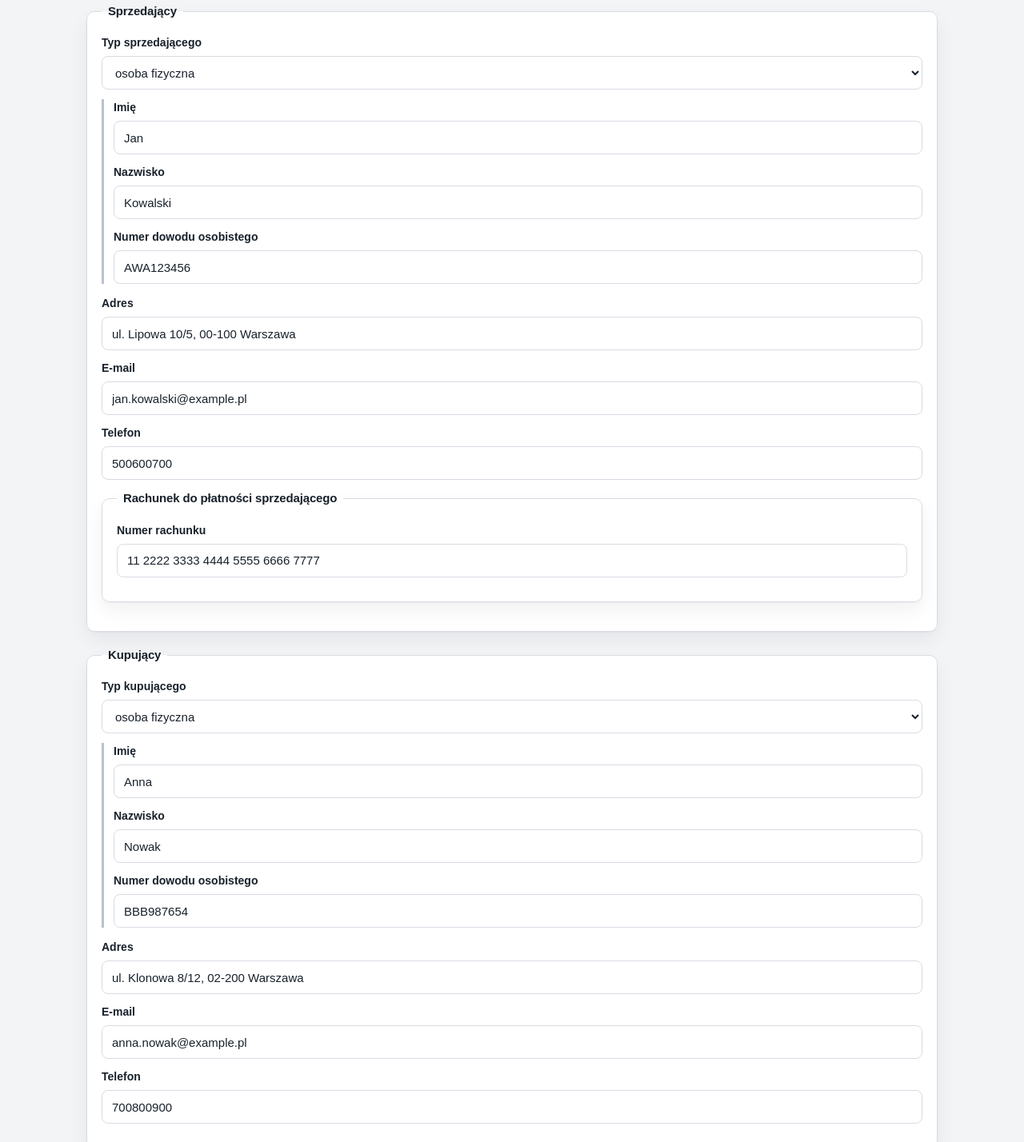
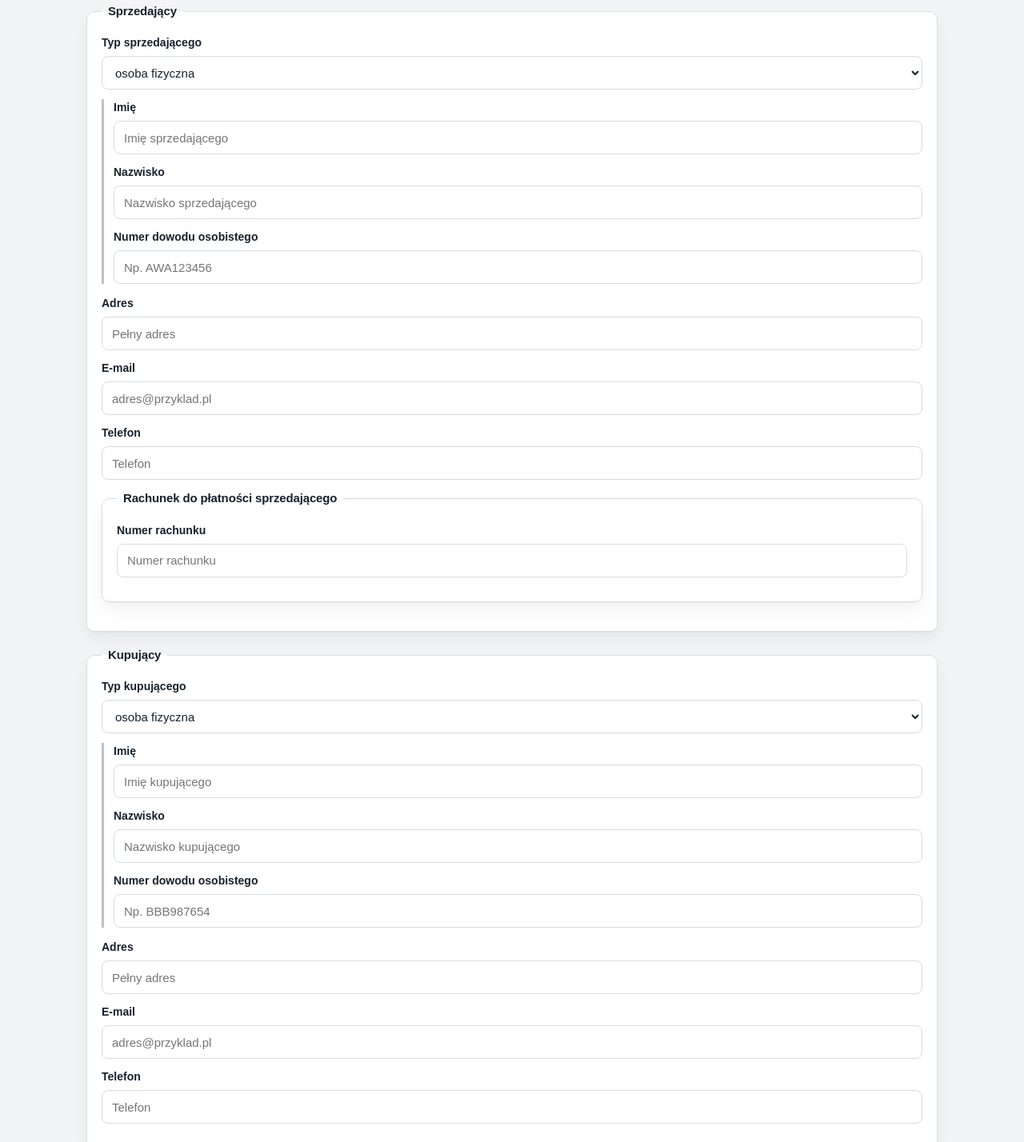
Before and after one commit to bartoszbykowski/securo-transaction-prototype, a plain HTML site: page index.html in a window 1280 px wide. Shown: the part 407-1835 px from the top of the page at 80% size. Drawn offline with Linux system fonts and the light colour scheme.

Commit message:
Usuń dane przykładowe z formularza

```diff
--- a/index.html
+++ b/index.html
@@ -346,17 +346,17 @@
           <div class="conditional" data-show-when="sellerType:osoba fizyczna">
             <label>
               <span>Imię</span>
-              <input type="text" name="sellerFirstName" value="Jan" placeholder="Imię sprzedającego" data-required="true">
+              <input type="text" name="sellerFirstName" placeholder="Imię sprzedającego" data-required="true">
               <small class="error-text"></small>
             </label>
             <label>
               <span>Nazwisko</span>
-              <input type="text" name="sellerLastName" value="Kowalski" placeholder="Nazwisko sprzedającego" data-required="true">
+              <input type="text" name="sellerLastName" placeholder="Nazwisko sprzedającego" data-required="true">
               <small class="error-text"></small>
             </label>
             <label>
               <span>Numer dowodu osobistego</span>
-              <input type="text" name="sellerDocumentNumber" value="AWA123456" placeholder="Np. AWA123456">
+              <input type="text" name="sellerDocumentNumber" placeholder="Np. AWA123456">
               <small class="error-text"></small>
             </label>
           </div>
@@ -386,24 +386,24 @@
 
           <label>
             <span>Adres</span>
-            <input type="text" name="sellerAddress" value="ul. Lipowa 10/5, 00-100 Warszawa" placeholder="Pełny adres" data-required="true">
+            <input type="text" name="sellerAddress" placeholder="Pełny adres" data-required="true">
             <small class="error-text"></small>
           </label>
           <label>
             <span>E-mail</span>
-            <input type="email" name="sellerEmail" value="jan.kowalski@example.pl" placeholder="adres@przyklad.pl">
+            <input type="email" name="sellerEmail" placeholder="adres@przyklad.pl">
             <small class="error-text"></small>
           </label>
           <label>
             <span>Telefon</span>
-            <input type="tel" name="sellerPhone" value="500600700" placeholder="Telefon">
+            <input type="tel" name="sellerPhone" placeholder="Telefon">
             <small class="error-text"></small>
           </label>
           <fieldset>
             <legend>Rachunek do płatności sprzedającego</legend>
             <label>
               <span>Numer rachunku</span>
-              <input type="text" name="sellerPaymentAccount" value="11 2222 3333 4444 5555 6666 7777" placeholder="Numer rachunku">
+              <input type="text" name="sellerPaymentAccount" placeholder="Numer rachunku">
               <small class="error-text"></small>
             </label>
           </fieldset>
@@ -424,17 +424,17 @@
           <div class="conditional" data-show-when="buyerType:osoba fizyczna">
             <label>
               <span>Imię</span>
-              <input type="text" name="buyerFirstName" value="Anna" placeholder="Imię kupującego" data-required="true">
+              <input type="text" name="buyerFirstName" placeholder="Imię kupującego" data-required="true">
               <small class="error-text"></small>
             </label>
             <label>
               <span>Nazwisko</span>
-              <input type="text" name="buyerLastName" value="Nowak" placeholder="Nazwisko kupującego" data-required="true">
+              <input type="text" name="buyerLastName" placeholder="Nazwisko kupującego" data-required="true">
               <small class="error-text"></small>
             </label>
             <label>
               <span>Numer dowodu osobistego</span>
-              <input type="text" name="buyerDocumentNumber" value="BBB987654" placeholder="Np. BBB987654">
+              <input type="text" name="buyerDocumentNumber" placeholder="Np. BBB987654">
               <small class="error-text"></small>
             </label>
           </div>
@@ -464,17 +464,17 @@
 
           <label>
             <span>Adres</span>
-            <input type="text" name="buyerAddress" value="ul. Klonowa 8/12, 02-200 Warszawa" placeholder="Pełny adres" data-required="true">
+            <input type="text" name="buyerAddress" placeholder="Pełny adres" data-required="true">
             <small class="error-text"></small>
           </label>
           <label>
             <span>E-mail</span>
-            <input type="email" name="buyerEmail" value="anna.nowak@example.pl" placeholder="adres@przyklad.pl">
+            <input type="email" name="buyerEmail" placeholder="adres@przyklad.pl">
             <small class="error-text"></small>
           </label>
           <label>
             <span>Telefon</span>
-            <input type="tel" name="buyerPhone" value="700800900" placeholder="Telefon">
+            <input type="tel" name="buyerPhone" placeholder="Telefon">
             <small class="error-text"></small>
           </label>
         </fieldset>
@@ -511,7 +511,7 @@
           <div class="conditional" data-show-when="notaryMode:link" hidden>
             <label>
               <span>Link dla notariusza</span>
-              <input type="text" name="notaryInviteLink" value="https://securo.local/zaproszenie/notariusz-123">
+              <input type="text" name="notaryInviteLink" placeholder="Link zostanie wygenerowany">
               <small class="error-text"></small>
             </label>
           </div>
@@ -546,7 +546,7 @@
             <div class="conditional" data-show-when="sellerBrokerMode:link" hidden>
               <label>
                 <span>Link dla pośrednika sprzedającego</span>
-                <input type="text" name="sellerBrokerInviteLink" value="https://securo.local/zaproszenie/posrednik-sprzedajacego-123">
+                <input type="text" name="sellerBrokerInviteLink" placeholder="Link zostanie wygenerowany">
                 <small class="error-text"></small>
               </label>
             </div>
@@ -582,7 +582,7 @@
             <div class="conditional" data-show-when="buyerBrokerMode:link" hidden>
               <label>
                 <span>Link dla pośrednika kupującego</span>
-                <input type="text" name="buyerBrokerInviteLink" value="https://securo.local/zaproszenie/posrednik-kupujacego-123">
+                <input type="text" name="buyerBrokerInviteLink" placeholder="Link zostanie wygenerowany">
                 <small class="error-text"></small>
               </label>
             </div>
@@ -770,7 +770,7 @@
           </label>
           <label>
             <span>Cena całkowita</span>
-            <input type="text" name="totalPrice" value="725,000" inputmode="numeric" data-number placeholder="Wpisz cenę całkowitą" data-required="true">
+            <input type="text" name="totalPrice" inputmode="numeric" data-number placeholder="Wpisz cenę całkowitą" data-required="true">
             <small class="error-text"></small>
           </label>
           <label>
@@ -799,7 +799,7 @@
               </label>
               <label>
                 <span>Kwota dla rezerwacji</span>
-                <input type="text" name="reservationFinanceAmount" value="10,000" inputmode="numeric" data-number placeholder="Kwota dla etapu rezerwacji">
+                <input type="text" name="reservationFinanceAmount" inputmode="numeric" data-number placeholder="Kwota dla etapu rezerwacji">
                 <small class="error-text"></small>
               </label>
               <div>Udział w cenie całkowitej: <output id="reservationFinancePercent">0%</output></div>
@@ -821,7 +821,7 @@
               <div class="conditional" data-show-when="preliminaryFinanceType:zaliczka">
                 <label>
                   <span>Kwota dla zaliczki</span>
-                  <input type="text" name="preliminaryAdvanceAmount" value="50,000" inputmode="numeric" data-number placeholder="Kwota zaliczki">
+                  <input type="text" name="preliminaryAdvanceAmount" inputmode="numeric" data-number placeholder="Kwota zaliczki">
                   <small class="error-text"></small>
                 </label>
                 <div>Udział w cenie całkowitej: <output id="preliminaryAdvancePercent">0%</output></div>
@@ -829,7 +829,7 @@
               <div class="conditional" data-show-when="preliminaryFinanceType:zadatek" hidden>
                 <label>
                   <span>Kwota dla zadatku</span>
-                  <input type="text" name="preliminaryEarnestAmount" value="50,000" inputmode="numeric" data-number placeholder="Kwota zadatku">
+                  <input type="text" name="preliminaryEarnestAmount" inputmode="numeric" data-number placeholder="Kwota zadatku">
                   <small class="error-text"></small>
                 </label>
                 <div>Udział w cenie całkowitej: <output id="preliminaryEarnestPercent">0%</output></div>
@@ -837,13 +837,13 @@
               <div class="conditional" data-show-when="preliminaryFinanceType:zaliczka + zadatek" hidden>
                 <label>
                   <span>Kwota dla zaliczki</span>
-                  <input type="text" name="preliminaryAdvanceMixedAmount" value="20,000" inputmode="numeric" data-number placeholder="Kwota zaliczki">
+                  <input type="text" name="preliminaryAdvanceMixedAmount" inputmode="numeric" data-number placeholder="Kwota zaliczki">
                   <small class="error-text"></small>
                 </label>
                 <div>Udział w cenie całkowitej: <output id="preliminaryAdvanceMixedPercent">0%</output></div>
                 <label>
                   <span>Kwota dla zadatku</span>
-                  <input type="text" name="preliminaryEarnestMixedAmount" value="30,000" inputmode="numeric" data-number placeholder="Kwota zadatku">
+                  <input type="text" name="preliminaryEarnestMixedAmount" inputmode="numeric" data-number placeholder="Kwota zadatku">
                   <small class="error-text"></small>
                 </label>
                 <div>Udział w cenie całkowitej: <output id="preliminaryEarnestMixedPercent">0%</output></div>
@@ -856,13 +856,13 @@
               <legend>Finansowanie kredytem</legend>
               <label>
                 <span>Kwota finansowania kredytem</span>
-                <input type="text" name="creditAmount" value="500,000" inputmode="numeric" data-number placeholder="Kwota kredytu">
+                <input type="text" name="creditAmount" inputmode="numeric" data-number placeholder="Kwota kredytu">
                 <small class="error-text"></small>
               </label>
               <div>Udział w cenie całkowitej: <output id="creditAmountPercent">0%</output></div>
               <label>
                 <span>Kwota środków własnych</span>
-                <input type="text" name="ownFundsAmount" value="225,000" inputmode="numeric" data-number placeholder="Kwota środków własnych">
+                <input type="text" name="ownFundsAmount" inputmode="numeric" data-number placeholder="Kwota środków własnych">
                 <small class="error-text"></small>
               </label>
               <div>Udział w cenie całkowitej: <output id="ownFundsPercent">0%</output></div>
@@ -892,7 +892,7 @@
           <div class="conditional" data-show-when="finalFinanceMode:w transzach">
             <label>
               <span>Liczba transz końcowych</span>
-              <input type="text" name="finalInstallmentsCount" value="2" inputmode="numeric" data-number placeholder="Liczba transz">
+              <input type="text" name="finalInstallmentsCount" inputmode="numeric" data-number placeholder="Liczba transz">
               <small class="error-text"></small>
             </label>
             <div id="finalInstallmentsDetails"></div>
@@ -905,17 +905,17 @@
             <legend>Najważniejsze ustalenia</legend>
             <label>
               <span>Data zawarcia</span>
-              <input type="date" name="reservationContractDate" value="2026-04-24">
+              <input type="date" name="reservationContractDate">
               <small class="error-text"></small>
             </label>
             <label>
               <span>Okres rezerwacji od</span>
-              <input type="date" name="reservationFrom" value="2026-04-25">
+              <input type="date" name="reservationFrom">
               <small class="error-text"></small>
             </label>
             <label>
               <span>Okres rezerwacji do</span>
-              <input type="date" name="reservationTo" value="2026-05-10">
+              <input type="date" name="reservationTo">
               <small class="error-text"></small>
             </label>
             <label>
@@ -935,17 +935,17 @@
             <legend>Najważniejsze ustalenia</legend>
             <label>
               <span>Data zawarcia</span>
-              <input type="date" name="preliminaryDate" value="2026-04-24">
+              <input type="date" name="preliminaryDate">
               <small class="error-text"></small>
             </label>
             <label>
               <span>Termin umowy przyrzeczonej</span>
-              <input type="date" name="promisedDate" value="2026-06-30">
+              <input type="date" name="promisedDate">
               <small class="error-text"></small>
             </label>
             <label>
               <span>Łączna kwota przedpłaty</span>
-              <input type="text" name="prepaymentTotal" value="50,000" inputmode="numeric" data-number>
+              <input type="text" name="prepaymentTotal" inputmode="numeric" data-number>
               <small class="error-text"></small>
             </label>
             <div id="prepaymentValidationMessage" aria-live="polite"></div>
@@ -1028,18 +1028,18 @@
             <legend>Najważniejsze ustalenia</legend>
             <label>
               <span>Data aktu</span>
-              <input type="date" name="finalActDate" value="2026-07-10">
+              <input type="date" name="finalActDate">
               <small class="error-text"></small>
             </label>
             <label>
               <span>Cena ostateczna</span>
-              <input type="text" name="finalPrice" value="725,000" inputmode="numeric" data-number>
+              <input type="text" name="finalPrice" inputmode="numeric" data-number>
               <small class="error-text"></small>
             </label>
             <div id="alreadyPaidBlock">
               <label>
                 <span>Kwota już zapłacona wcześniej</span>
-                <input type="text" name="alreadyPaid" value="50,000" inputmode="numeric" data-number>
+                <input type="text" name="alreadyPaid" inputmode="numeric" data-number>
                 <small class="error-text"></small>
               </label>
               <label>
@@ -1055,7 +1055,7 @@
             </div>
             <label>
               <span>Pozostała kwota do zapłaty</span>
-              <input type="text" name="remainingAmount" value="675,000" inputmode="numeric" data-number>
+              <input type="text" name="remainingAmount" inputmode="numeric" data-number>
               <small class="error-text"></small>
             </label>
             <label>
```
